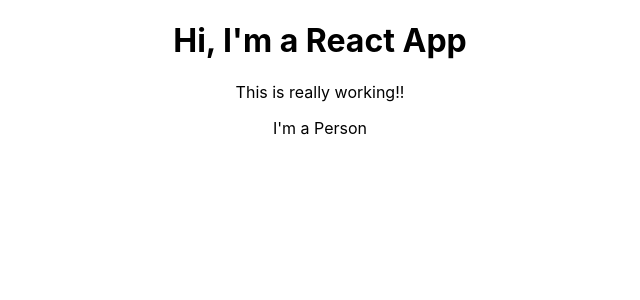
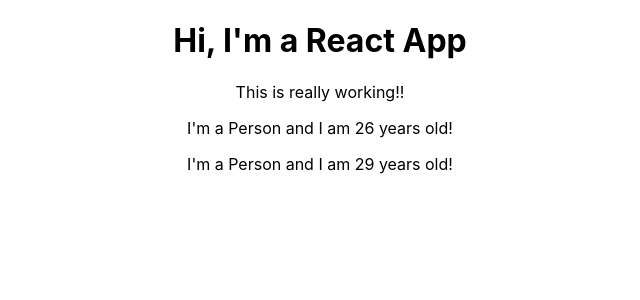
Before and after one commit to marita30/Learning_React, a React (Create React App) app: page / in a window 1280 px wide. Shown: the top 300 px of the page, without its empty margins (320-960 px from the left). Built offline with nearby package versions, Linux system fonts and the light colour scheme.

Commit message:
modificado el archivo Person.jss haciendo el parrafo dinamico agregandole javascriptcon la funcion random para nueros aleatorios y agregagndole otra etiqueta al archivo App.js para que se imprima dos veces el mismo resultado

```diff
--- a/src/App.js
+++ b/src/App.js
@@ -11,6 +11,7 @@
         <h1> Hi, I'm a React App </h1>
         <p> This is really working!!</p>
         <Person/>
+        <Person/>
        </div>
      );
 
--- a/src/Person/Person.js
+++ b/src/Person/Person.js
@@ -1,7 +1,7 @@
 import React from 'react'
 
 const person = () => {
-  return <p> I'm a Person</p>
+  return <p> I'm a Person and I am {Math.floor(Math.random() * 30)} years old!</p>
 };
 
 export default person;
```
